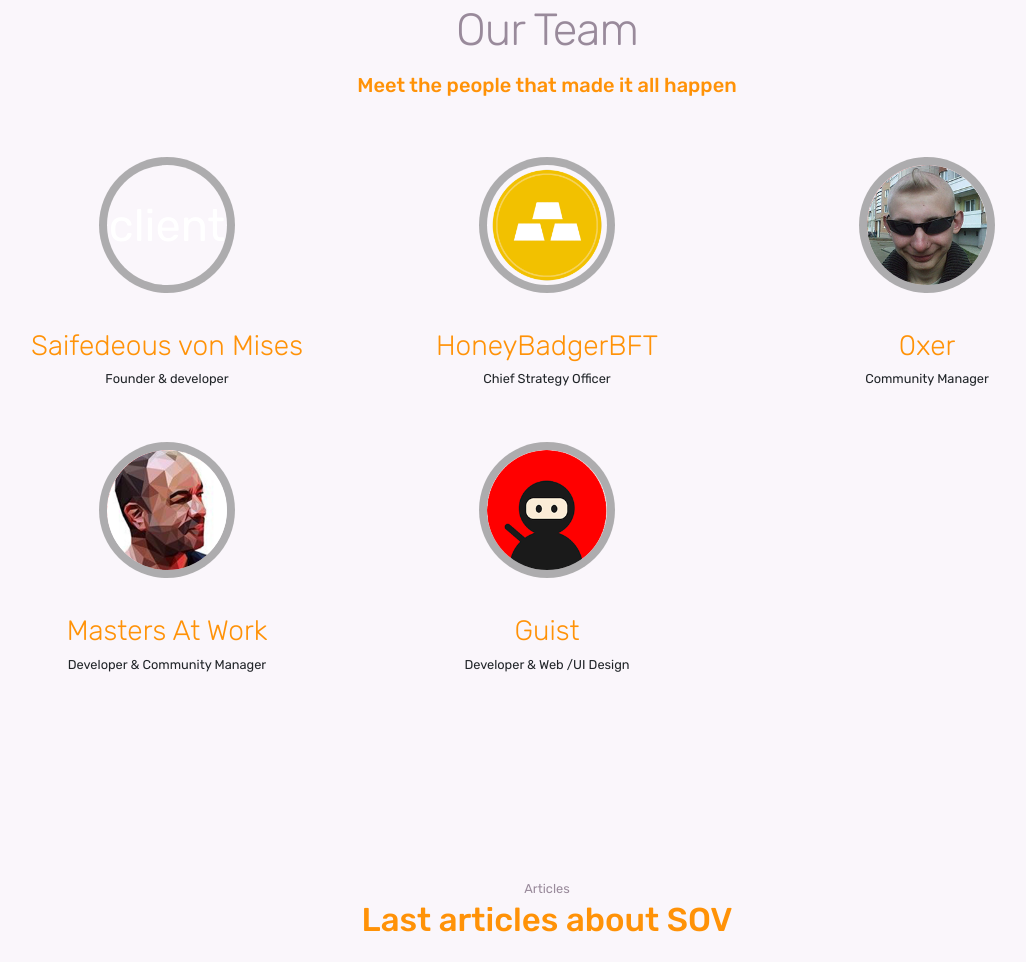
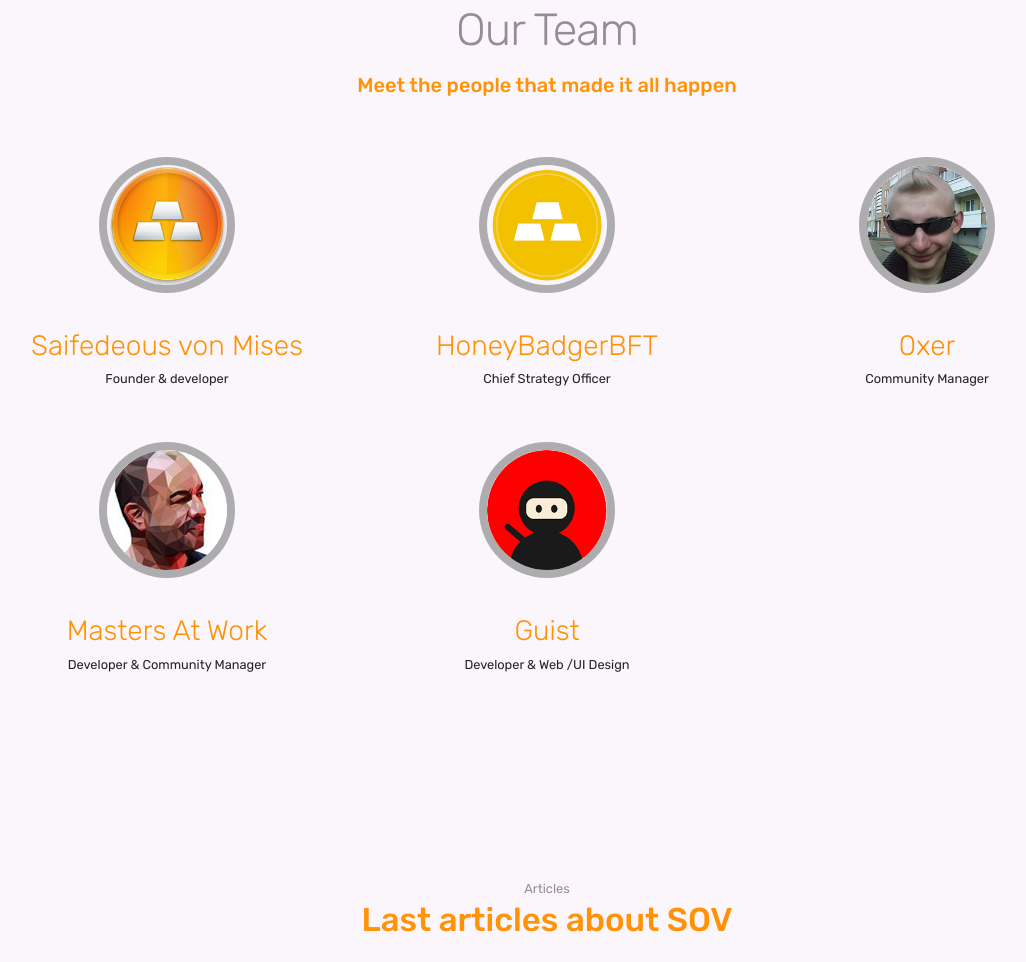
Before and after one commit to soundmoneycoin/soundmoneycoin-website, a plain HTML site: page index.html in a window 1280 px wide. Shown: the part 6633-7595 px from the top of the page, without its empty margins (93-1119 px from the left). Drawn offline with nearby package versions, Linux system fonts and the light colour scheme; a script that the page names is missing; files whose address does not match are found by name.

Commit message:
Update index.html

```diff
--- a/index.html
+++ b/index.html
@@ -488,7 +488,7 @@
              <div class="row">
             <div class=" col-12 col-lg-4 ">
                 <div class="testimonials-single">
-                    <img src="images/Icon-192.png.png" alt="client" class="hovicon effect ">
+                    <img src="images/Icon-192.png" alt="client" class="hovicon effect ">
                     <h5 class="mt-4 mb-1">Saifedeous von Mises</h5>
                     <small  > Founder & developer </small><br>
 
```
